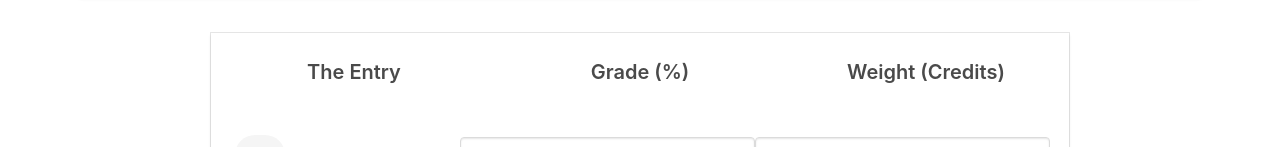
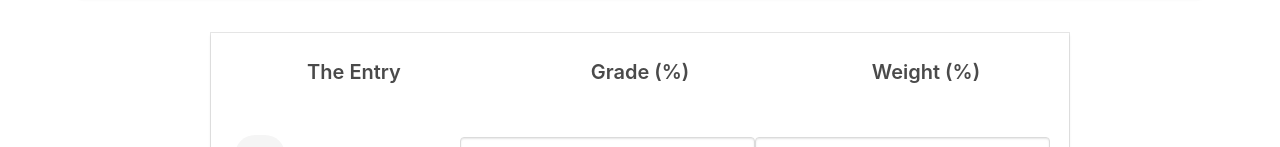
Before and after one commit to mathewsjoyy/UniWeighter, a website: page index.html in a window 1280 px wide. Shown: the part 556-703 px from the top of the page. Drawn offline with nearby package versions, Linux system fonts and the light colour scheme.

Commit message:
minor text fix

```diff
--- a/index.html
+++ b/index.html
@@ -73,7 +73,7 @@
                                 <h1 class="has-text-weight-semibold">Grade (%)</h1>
                             </div>
                             <div class="column is-one-third has-text-centered is-size-5">
-                                <h1 class="has-text-weight-semibold">Weight (Credits)</h1>
+                                <h1 class="has-text-weight-semibold">Weight (%)</h1>
                             </div>
                           </div>
 
```
